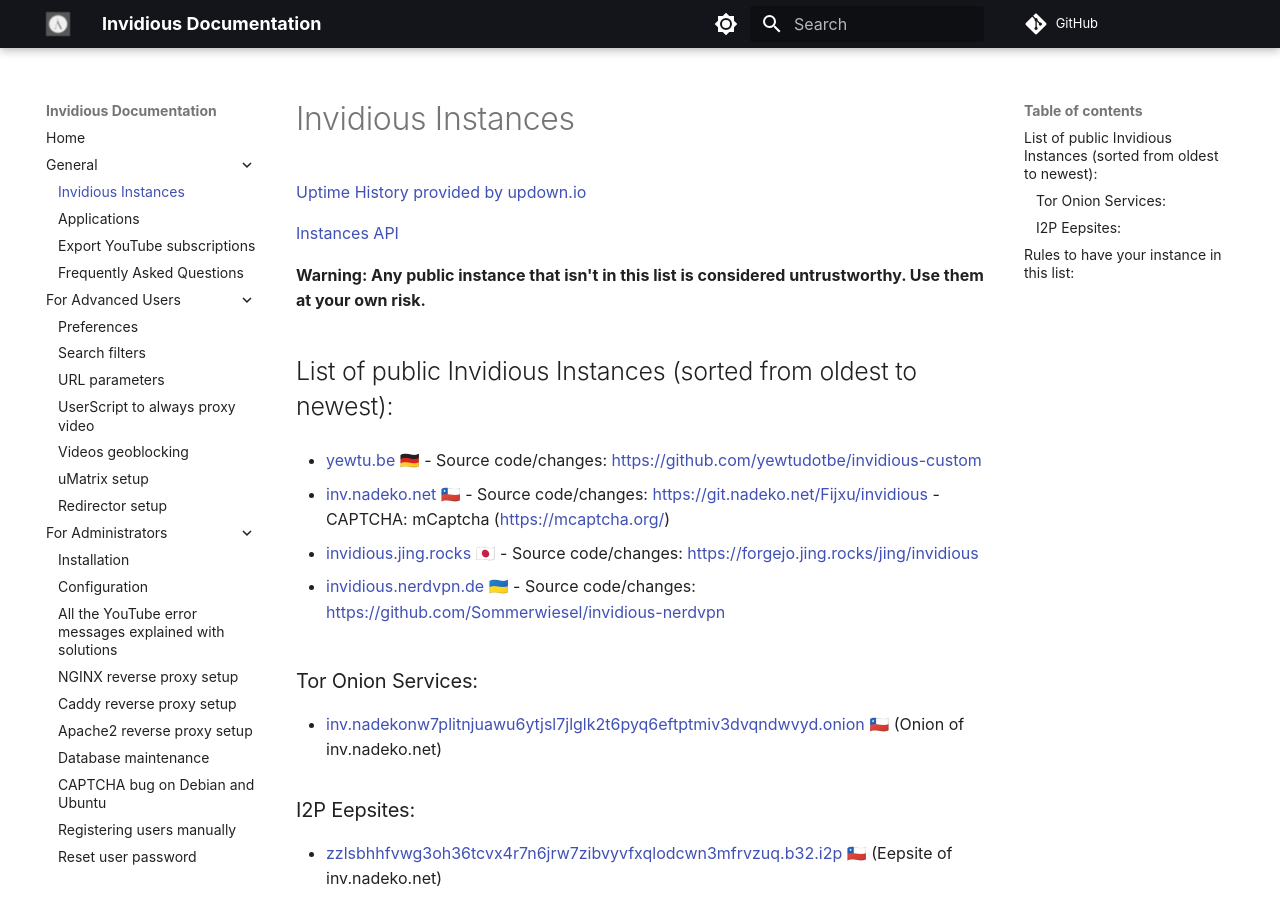
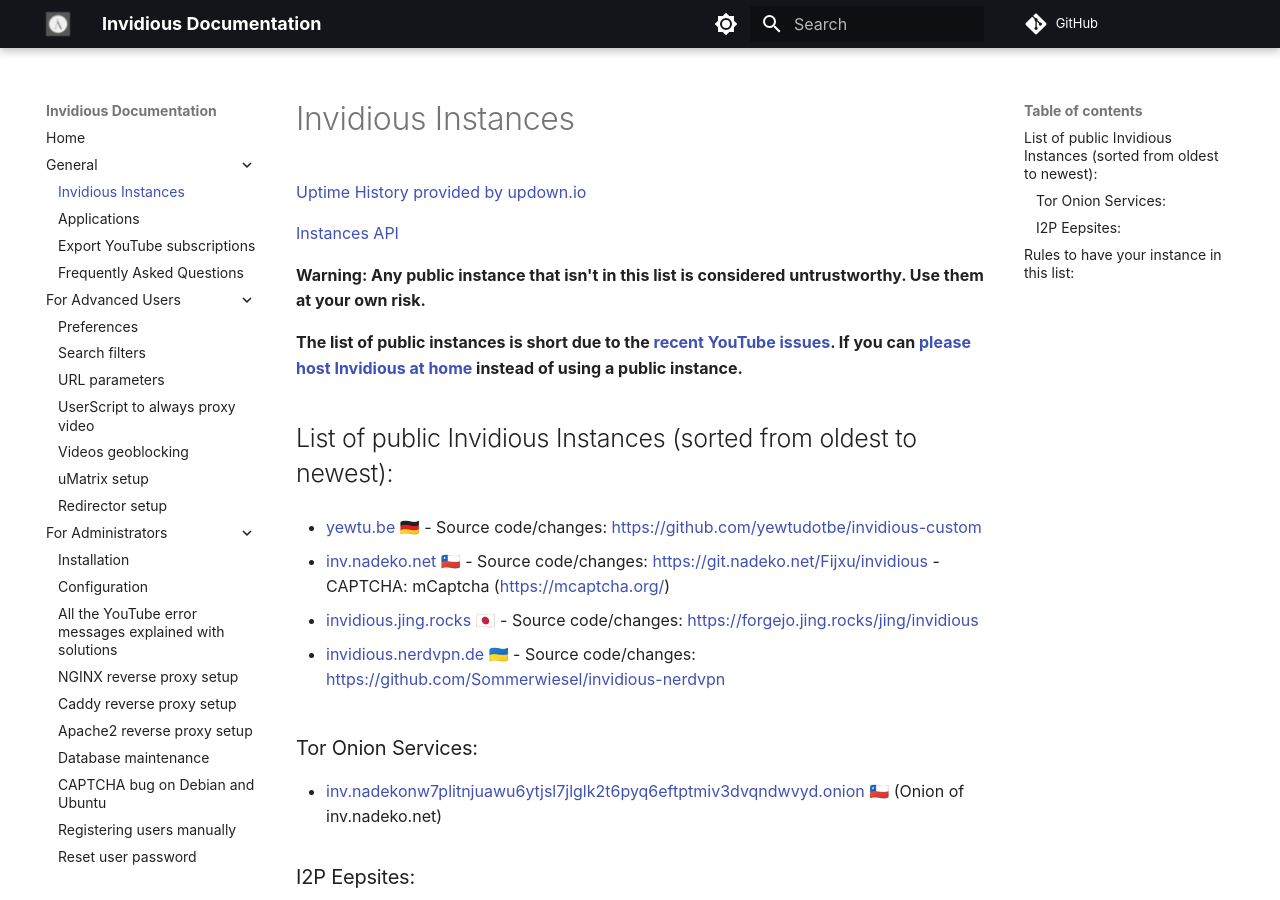
Before and after one commit to iv-org/documentation, an MkDocs documentation site: the page built from docs/instances.md, in a window 1280 px wide and 900 px high. Built offline with MkDocs 1.6.1 and Material for MkDocs 9.7.7, drawn with Linux system fonts in a browser that asks for light colours; comment, search, counter and statistics services are not loaded.

Commit message:
add warning about public instances list short

```diff
--- a/docs/instances.md
+++ b/docs/instances.md
@@ -5,6 +5,8 @@
 [Instances API](https://api.invidious.io/)
 
 **Warning: Any public instance that isn't in this list is considered untrustworthy. Use them at your own risk.**
+
+**The list of public instances is short due to the [recent YouTube issues](https://github.com/iv-org/invidious/issues/4734). If you can [please host Invidious at home](./installation.md) instead of using a public instance.**
 
 ## List of public Invidious Instances (sorted from oldest to newest):
 
```
